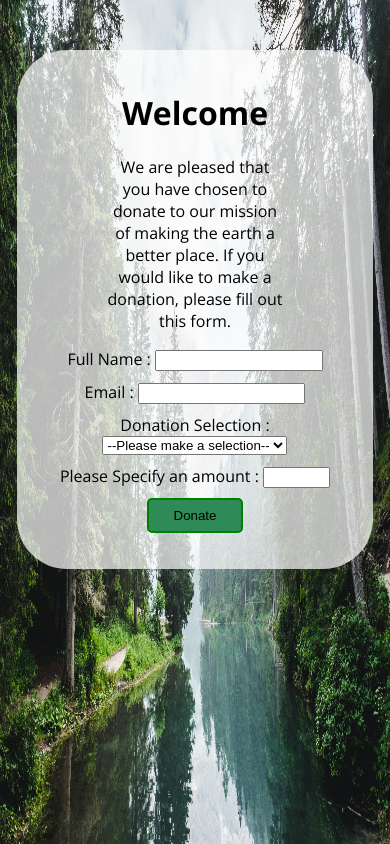
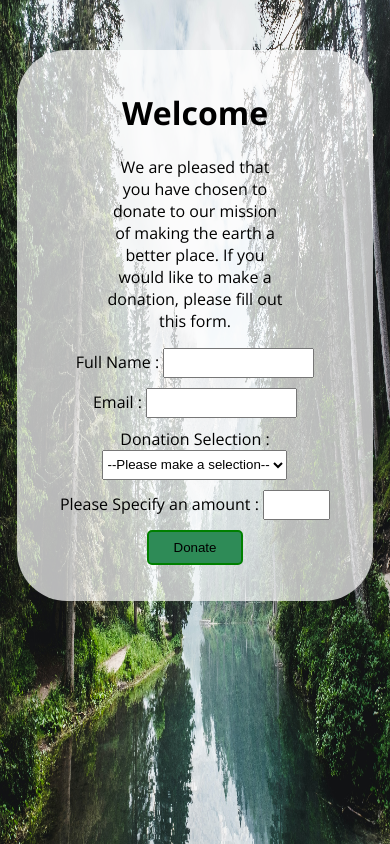
Before and after one commit to callinutter/gruen-test-1-php, a PHP site: page / in a window 390 px wide. Run offline with PHP 8.4, Linux system fonts and the light colour scheme.

Commit message:
media query

```diff
--- a/css/index.css
+++ b/css/index.css
@@ -65,7 +65,10 @@ a:hover {
     color: white;
 }
 
-@media screen and (max-width: 960px) {
+@media only screen and (max-width: 960px) {
+    img.background-img {
+        width: 100%;
+    }
     .container {
     width: 95%;
     background-color: rgba(255, 255, 255, 0.7);
@@ -75,9 +78,14 @@ a:hover {
     border-radius: 50px;
 }
     input {
-    width: 50%;
+    width: 45%;
+    height: 30px;
 }
     input[type="number"] {
     width: 20%;
+    height: 30px;
+}
+    select.select-dropdown {
+    height: 30px;
 }
 }
--- a/index.php
+++ b/index.php
@@ -8,6 +8,7 @@
         <title>Welcome</title>
         <link rel="preconnect" href="https://fonts.gstatic.com">
         <link href="https://fonts.googleapis.com/css2?family=Open+Sans:wght@300;400;700&display=swap" rel="stylesheet">
+        <meta name="viewport" content="width=device-width, initial-scale=1.0">
     </head>
     <body>
         <img class="background-img" src="images/nature.jpg">
--- a/thanks.php
+++ b/thanks.php
@@ -7,6 +7,7 @@
 <html>
     <head>
         <title>Thanks</title>
+        <meta name="viewport" content="width=device-width, initial-scale=1.0">
     </head>
     <body>
            <img class="background-img" src="images/success.jpg">
```
